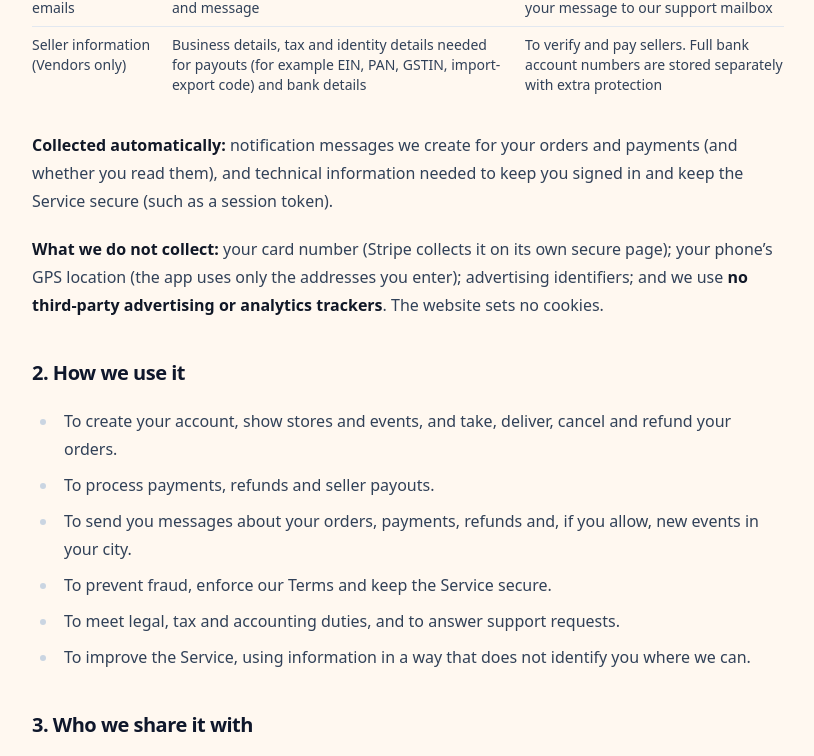
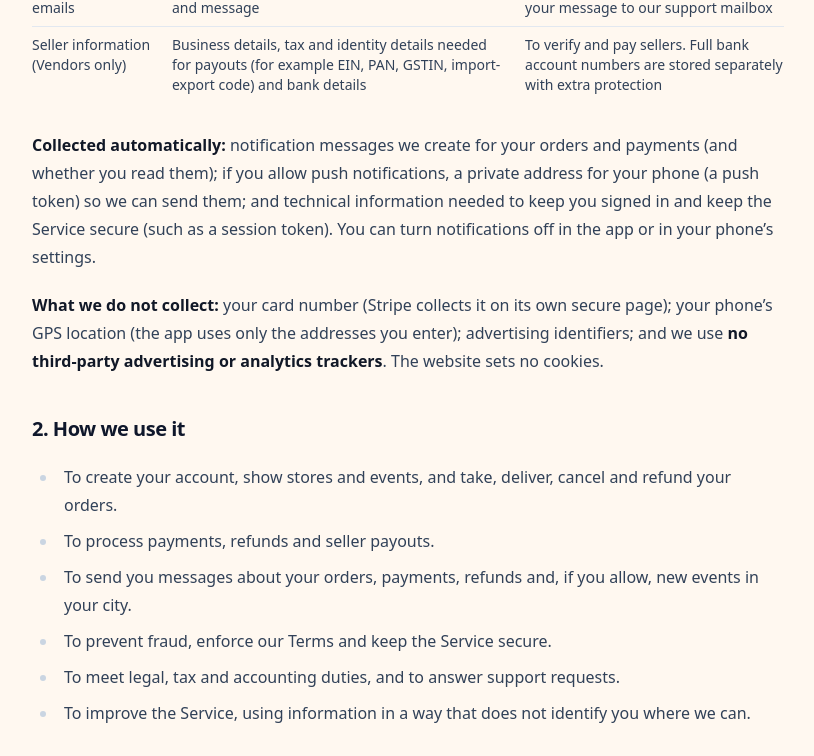
Before and after one commit to ravitejarj/desidots-website, an Astro site: page /privacy in a window 1280 px wide. Shown: the part 977-1733 px from the top of the page, without its empty margins (32-846 px from the left). Built offline with nearby package versions, Linux system fonts and the light colour scheme; Astro itself is replaced by a stand-in of ours.

Commit message:
Privacy policy: mention push notifications and Firebase Cloud Messaging
Co-Authored-By: Claude Sonnet 5.5 <noreply@anthropic.com>

```diff
--- a/src/content/legal/privacy.md
+++ b/src/content/legal/privacy.md
@@ -24,7 +24,7 @@ Effective date: November 2, 2026
 | Contact form and emails | Your name, email address, optional order number and message | To answer you. The website form sends your message to our support mailbox |
 | Seller information (Vendors only) | Business details, tax and identity details needed for payouts (for example EIN, PAN, GSTIN, import-export code) and bank details | To verify and pay sellers. Full bank account numbers are stored separately with extra protection |
 
-**Collected automatically:** notification messages we create for your orders and payments (and whether you read them), and technical information needed to keep you signed in and keep the Service secure (such as a session token).
+**Collected automatically:** notification messages we create for your orders and payments (and whether you read them); if you allow push notifications, a private address for your phone (a push token) so we can send them; and technical information needed to keep you signed in and keep the Service secure (such as a session token). You can turn notifications off in the app or in your phone's settings.
 
 **What we do not collect:** your card number (Stripe collects it on its own secure page); your phone's GPS location (the app uses only the addresses you enter); advertising identifiers; and we use **no third-party advertising or analytics trackers**. The website sets no cookies.
 
@@ -48,6 +48,7 @@ We do **not sell** your personal information, and we do **not share** it for cro
 | **Vercel** (website hosting) | Hosts www.desidots.com and runs the contact form. |
 | **Meta (WhatsApp)** | For sellers who choose it: the seller's WhatsApp number and the order number and store name in the alert we send about a new order. |
 | **Google** | Sign-in. |
+| **Google (Firebase Cloud Messaging)** | Delivers push notifications to your phone. It receives your phone's push token and the notification text. |
 | **Geoapify** | The address text you type, to suggest and check addresses. |
 | **Carriers and tracking pages** | When you open a tracking link you go to the carrier's (or 17TRACK's) website. They have their own policies. |
 | **Our advisers** | Accountants and lawyers, under confidentiality. |
```
